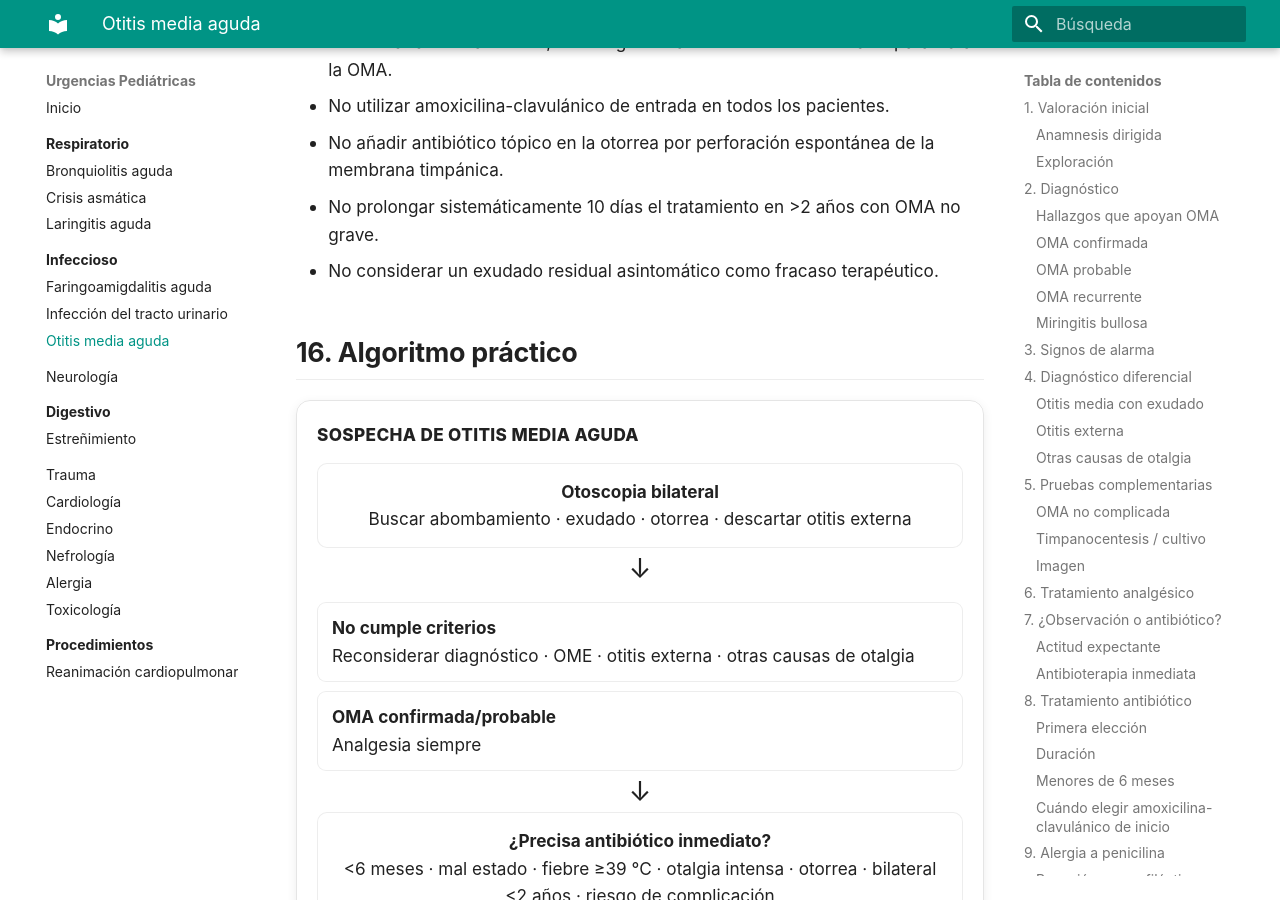
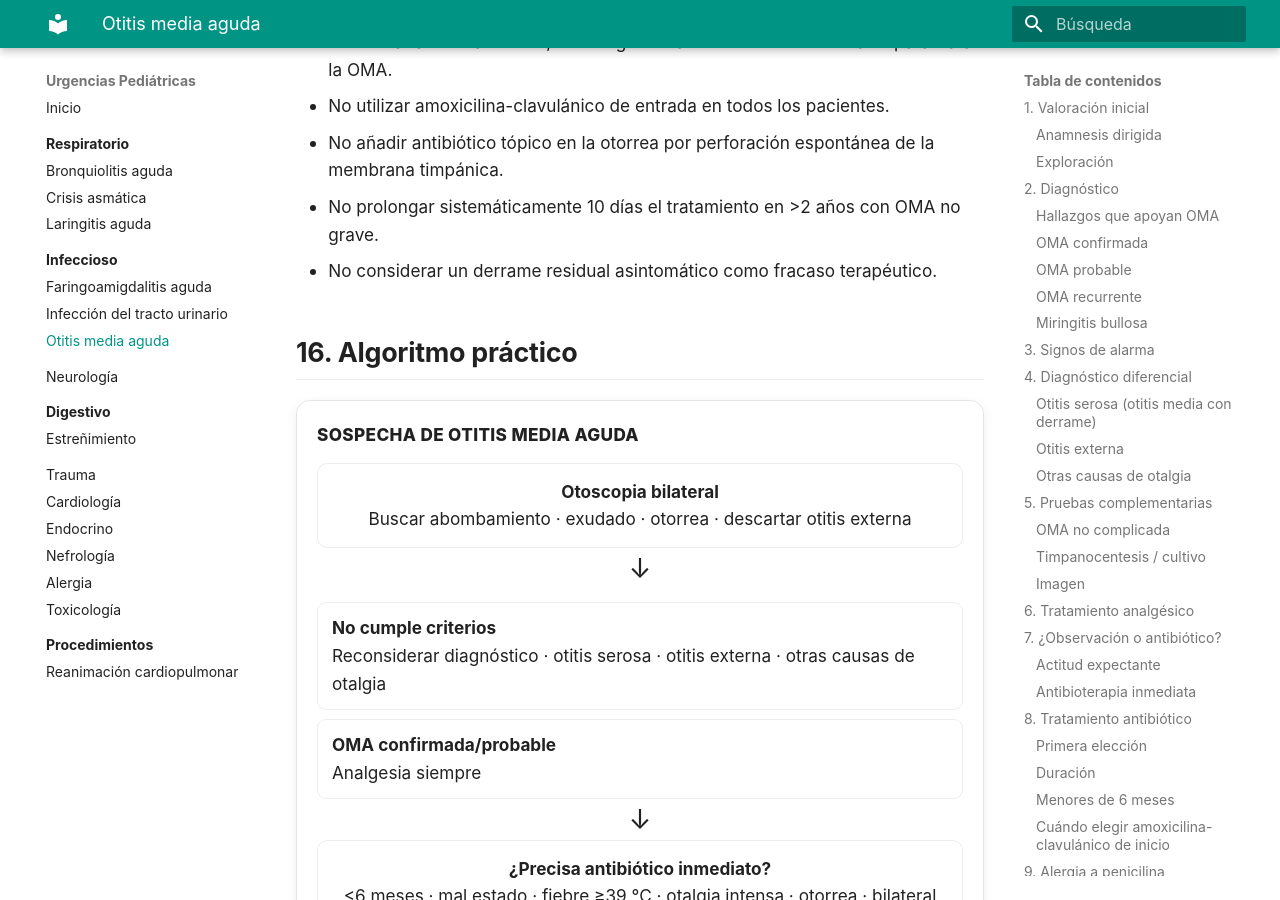
Before and after one commit to gonzaloares/urgencias-pediatricas, an MkDocs documentation site: the page built from docs/infeccioso/otitis-media-aguda.md, in a window 1280 px wide and 900 px high, scrolled down 13406 px. Built offline with MkDocs 1.6.1 and Material for MkDocs 9.7.7, drawn with Linux system fonts in a browser that asks for light colours; some of the changed text lies outside the part shown.

Commit message:
Ajusta terminología a otitis serosa

```diff
--- a/docs/infeccioso/otitis-media-aguda.md
+++ b/docs/infeccioso/otitis-media-aguda.md
@@ -143,7 +143,7 @@ Valorar complicación, ingreso o manejo especializado si existe:
 <a id="diferencial"></a>
 ## 4. Diagnóstico diferencial
 
-### Otitis media con exudado
+### Otitis serosa (otitis media con derrame)
 
 Puede existir líquido en oído medio, pero:
 
@@ -441,7 +441,7 @@ Puede darse de alta si:
 - No utilizar amoxicilina-clavulánico de entrada en todos los pacientes.
 - No añadir antibiótico tópico en la otorrea por perforación espontánea de la membrana timpánica.
 - No prolongar sistemáticamente 10 días el tratamiento en >2 años con OMA no grave.
-- No considerar un exudado residual asintomático como fracaso terapéutico.
+- No considerar un derrame residual asintomático como fracaso terapéutico.
 
 <a id="algoritmo"></a>
 ## 16. Algoritmo práctico
@@ -453,7 +453,7 @@ Puede darse de alta si:
   <div class="algorithm-step"><strong>Otoscopia bilateral</strong><br>Buscar abombamiento · exudado · otorrea · descartar otitis externa</div>
   <div class="algorithm-arrow">↓</div>
   <div class="algorithm-split">
-    <span><strong>No cumple criterios</strong><br>Reconsiderar diagnóstico · OME · otitis externa · otras causas de otalgia</span>
+    <span><strong>No cumple criterios</strong><br>Reconsiderar diagnóstico · otitis serosa · otitis externa · otras causas de otalgia</span>
     <span><strong>OMA confirmada/probable</strong><br>Analgesia siempre</span>
   </div>
   <div class="algorithm-arrow">↓</div>
```
